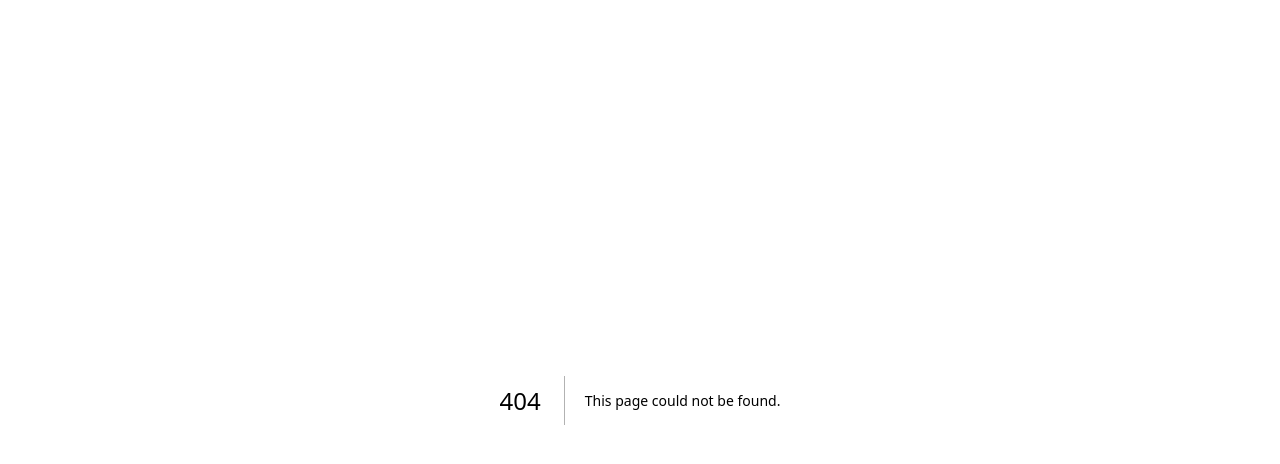
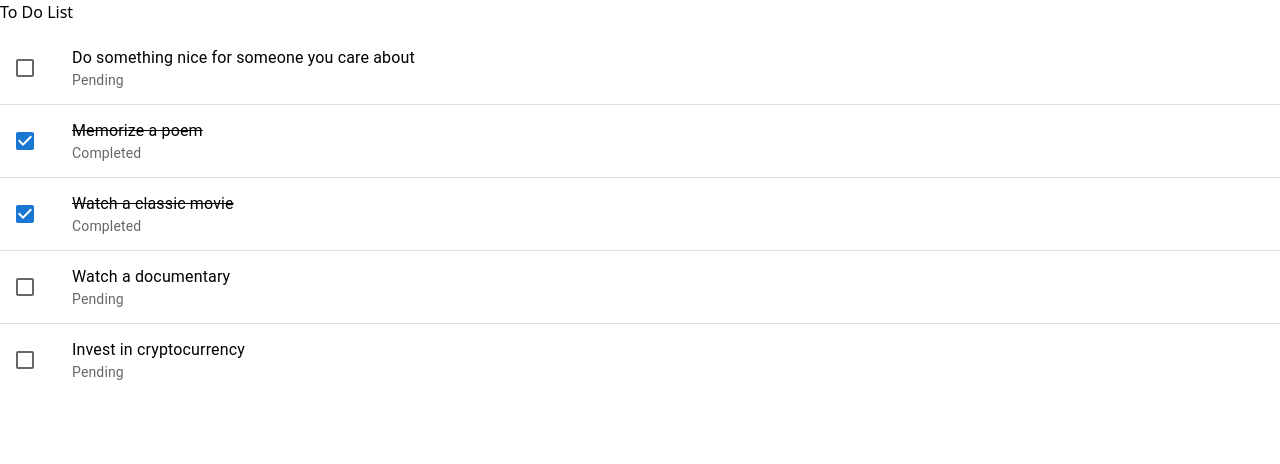
Before and after one commit to fatemehSaedchi/challenge-task, a Next.js app: page /to-do-list in a window 1280 px wide. Before the commit this address had no page. Shown: the top 464 px of the page. Built offline with nearby package versions, Linux system fonts and the light colour scheme.

Commit message:
implement to do list page

```diff
--- /dev/null
+++ b/src/app/to-do-list/page.tsx
@@ -0,0 +1,38 @@
+import React from 'react';
+import { List, ListItem, ListItemText, ListItemIcon, Checkbox, Divider } from '@mui/material';
+
+export default function Page(){
+
+    const todos = [
+        { id: 1, todo: "Do something nice for someone you care about", completed: false },
+        { id: 2, todo: "Memorize a poem", completed: true },
+        { id: 3, todo: "Watch a classic movie", completed: true },
+        { id: 4, todo: "Watch a documentary", completed: false },
+        { id: 5, todo: "Invest in cryptocurrency", completed: false }
+    ];
+
+    return (
+        <div className={'flex flex-col w-fit mx-auto rounded-xl'}>
+            <h1 className={'text-4xl font-bold text-gray-700 text-center mt-20'}>To Do List</h1>
+            <List sx={{ bgcolor: 'background.paper' }}>
+                {todos.map((todo, index) => (
+                    <div key={todo.id}>
+                        <ListItem>
+                            <ListItemIcon>
+                                <Checkbox edge="start" checked={todo.completed} />
+                            </ListItemIcon>
+                            <ListItemText
+                                primary={todo.todo}
+                                secondary={todo.completed ? "Completed" : "Pending"}
+                                primaryTypographyProps={{
+                                    style: { textDecoration: todo.completed ? 'line-through' : 'none' }
+                                }}
+                            />
+                        </ListItem>
+                        {index < todos.length - 1 && <Divider />}
+                    </div>
+                ))}
+            </List>
+        </div>
+    );
+}
```
